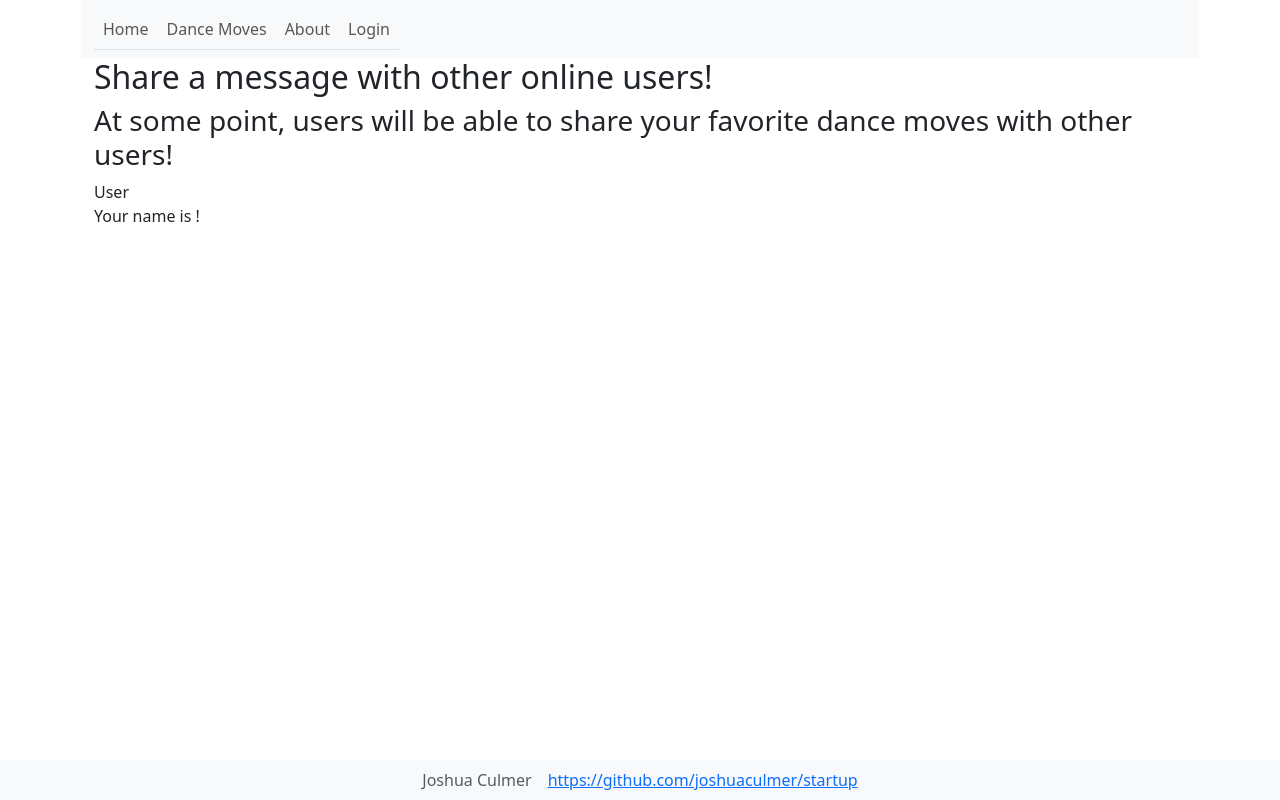
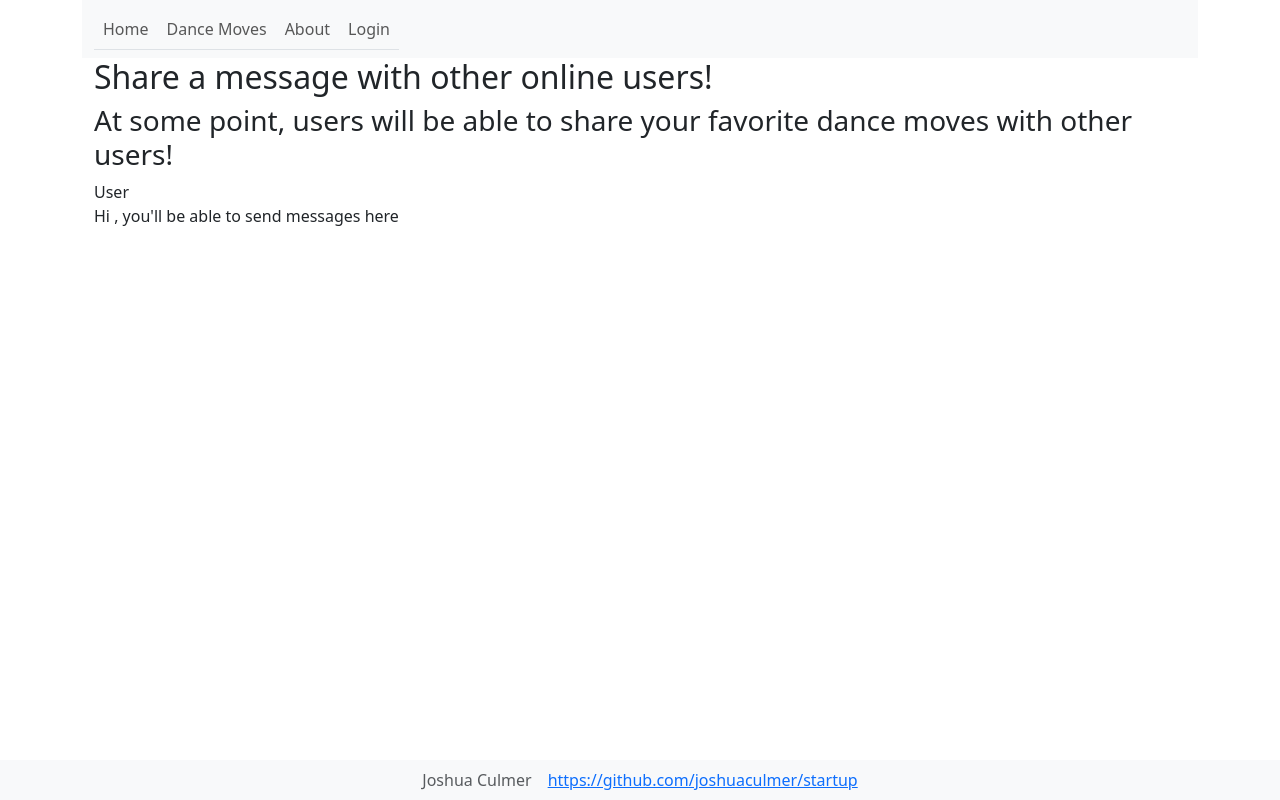
Before and after one commit to joshuaculmer/startup, a React (Vite) app: page /Share in a window 1280 px wide. Built offline with nearby package versions, Linux system fonts and the light colour scheme; no server answers.

Commit message:
Stubbed msgInterface, appears on share

```diff
--- /dev/null
+++ b/src/share/msgInterface.jsx
@@ -0,0 +1,18 @@
+import React from 'react';
+
+import { Button } from 'react-bootstrap';
+import { MsgEvent, MsgNotifier } from './msgNotifier';
+
+export function MsgInterface(props) {
+    return (
+        <div>
+
+            Hi {props.userName}, you'll be able to send messages here
+
+        </div>
+
+
+
+
+    );
+}
--- a/src/share/share.jsx
+++ b/src/share/share.jsx
@@ -1,5 +1,6 @@
 import React from "react";
 import { Users } from "./users"
+import { MsgInterface } from "./msgInterface";
 
 export function Share(props) {
     console.log(props.userName);
@@ -11,7 +12,8 @@ export function Share(props) {
                     <h3>At some point, users will be able to share your favorite dance moves with other users!</h3>
                 </section>
                 <Users userName={props.userName} />
-                Your name is {props.userName}!
+                <MsgInterface userName={props.userName} />
+                {/* Your name is {props.userName}! */}
 
 
 
```
